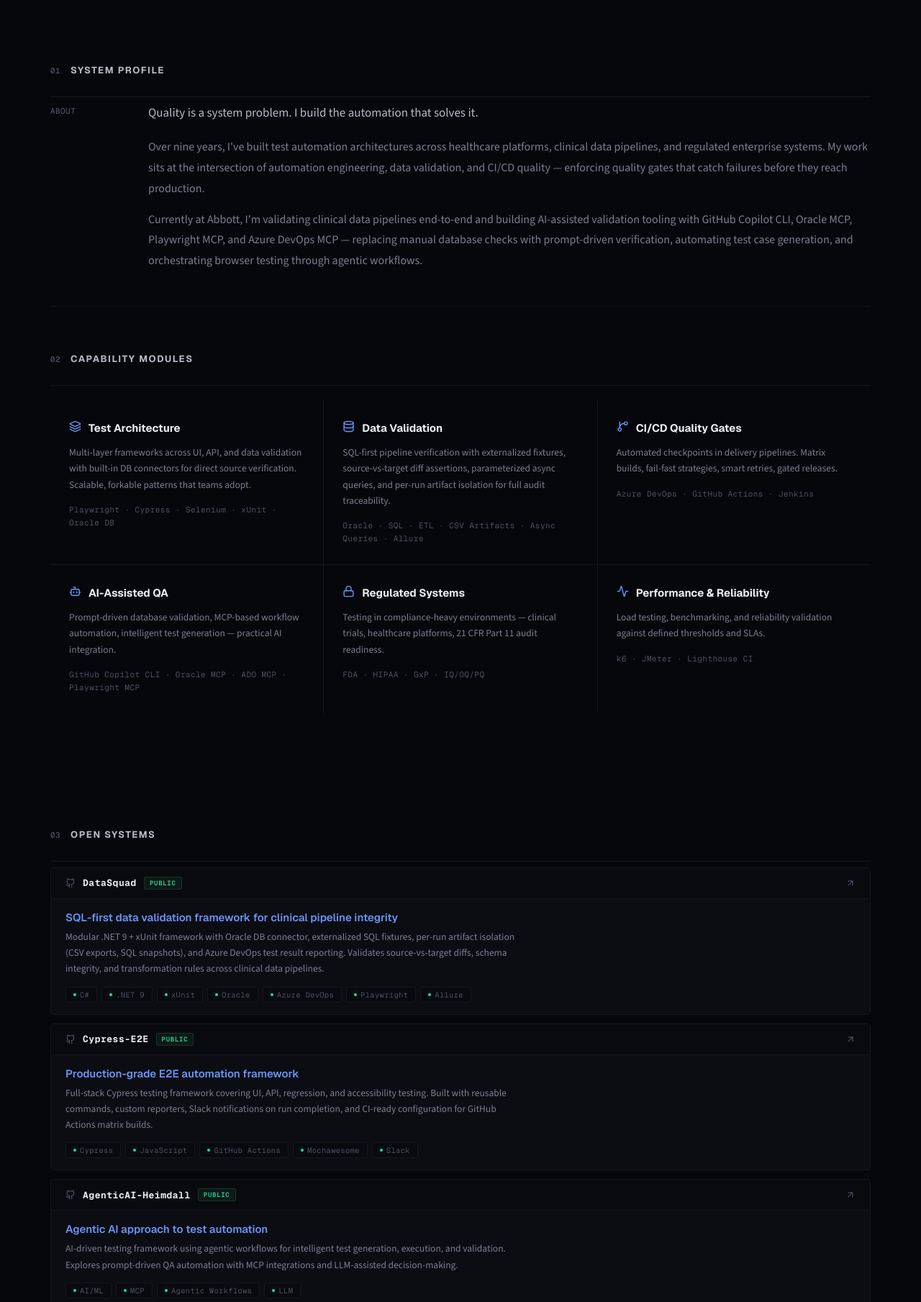
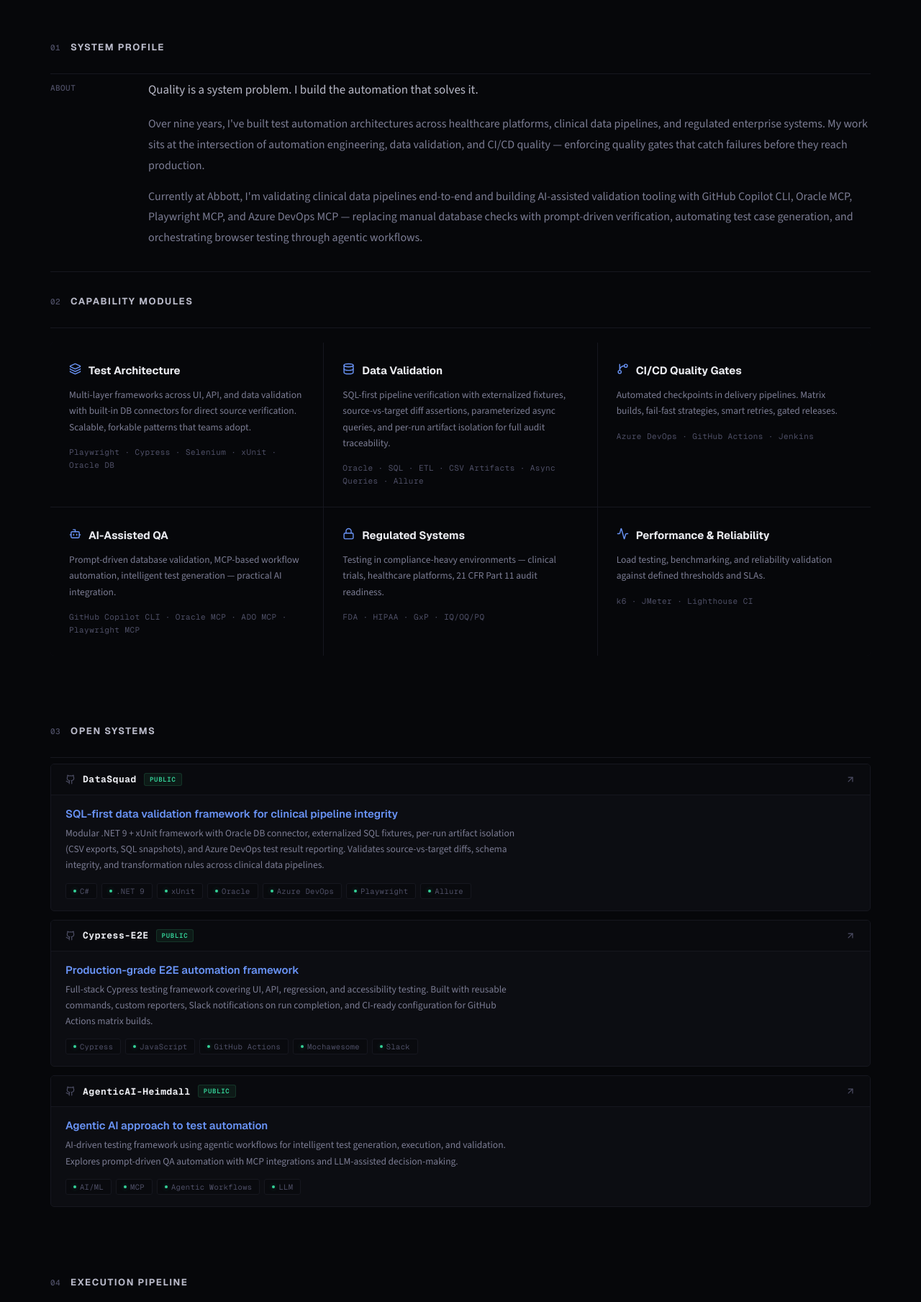
Before and after one commit to buildwithnav/nav-portfolio, a React (Vite) app: page / in a window 1280 px wide. Shown: the part 791-2600 px from the top of the page at 72% size. Built offline with nearby package versions, Linux system fonts and the light colour scheme.

Commit message:
fix: consistent tighter section spacing

```diff
--- a/src/App.jsx
+++ b/src/App.jsx
@@ -661,13 +661,13 @@ function Capabilities() {
   ];
 
   return (
-    <section style={{ padding: "80px 28px", position: "relative" }}>
+    <section style={{ padding: "48px 28px", position: "relative" }}>
       <div style={{ maxWidth: 1140, margin: "0 auto" }}>
         <Reveal><SectionRule id="profile" number="01" label="System Profile" /></Reveal>
 
         {/* About block */}
         <Reveal delay={0.1}>
-          <div style={{ marginBottom: 64, paddingBottom: 48, borderBottom: "1px solid var(--border)" }}>
+          <div style={{ marginBottom: 32, paddingBottom: 32, borderBottom: "1px solid var(--border)" }}>
             {/* Label + opening line */}
             <div style={{
               display: "grid", gridTemplateColumns: "120px 1fr", gap: 16,
@@ -734,7 +734,7 @@ function Capabilities() {
    ═══════════════════════════════════════════════════════════ */
 function Systems() {
   return (
-    <section style={{ padding: "80px 28px", position: "relative" }}>
+    <section style={{ padding: "48px 28px", position: "relative" }}>
       <div style={{ maxWidth: 1140, margin: "0 auto" }}>
         <Reveal><SectionRule id="systems" number="03" label="Open Systems" /></Reveal>
         <div style={{ display: "flex", flexDirection: "column", gap: 12 }}>
@@ -807,7 +807,7 @@ function Pipeline() {
   const [expanded, setExpanded] = useState("abbott");
 
   return (
-    <section style={{ padding: "80px 28px", position: "relative" }}>
+    <section style={{ padding: "48px 28px", position: "relative" }}>
       <div style={{ maxWidth: 1140, margin: "0 auto" }}>
         <Reveal><SectionRule id="pipeline" number="04" label="Execution Pipeline" /></Reveal>
 
@@ -938,7 +938,7 @@ function Pipeline() {
    ═══════════════════════════════════════════════════════════ */
 function Registry() {
   return (
-    <section style={{ padding: "80px 28px", position: "relative" }}>
+    <section style={{ padding: "48px 28px", position: "relative" }}>
       <div style={{ maxWidth: 1140, margin: "0 auto" }}>
         <Reveal><SectionRule id="registry" number="05" label="Dependency Registry" /></Reveal>
         <div style={{
@@ -1017,7 +1017,7 @@ function Output() {
   ];
 
   return (
-    <section ref={ref} style={{ padding: "80px 28px", position: "relative" }}>
+    <section ref={ref} style={{ padding: "48px 28px", position: "relative" }}>
       <div style={{ maxWidth: 1140, margin: "0 auto" }}>
         <Reveal><SectionRule id="output" number="06" label="Performance Output" /></Reveal>
 
@@ -1079,7 +1079,7 @@ function Connect() {
   ];
 
   return (
-    <section style={{ padding: "80px 28px 48px", position: "relative" }}>
+    <section style={{ padding: "48px 28px", position: "relative" }}>
       <div style={{ maxWidth: 1140, margin: "0 auto" }}>
         <Reveal><SectionRule id="connect" number="07" label="Connection" /></Reveal>
 
```
